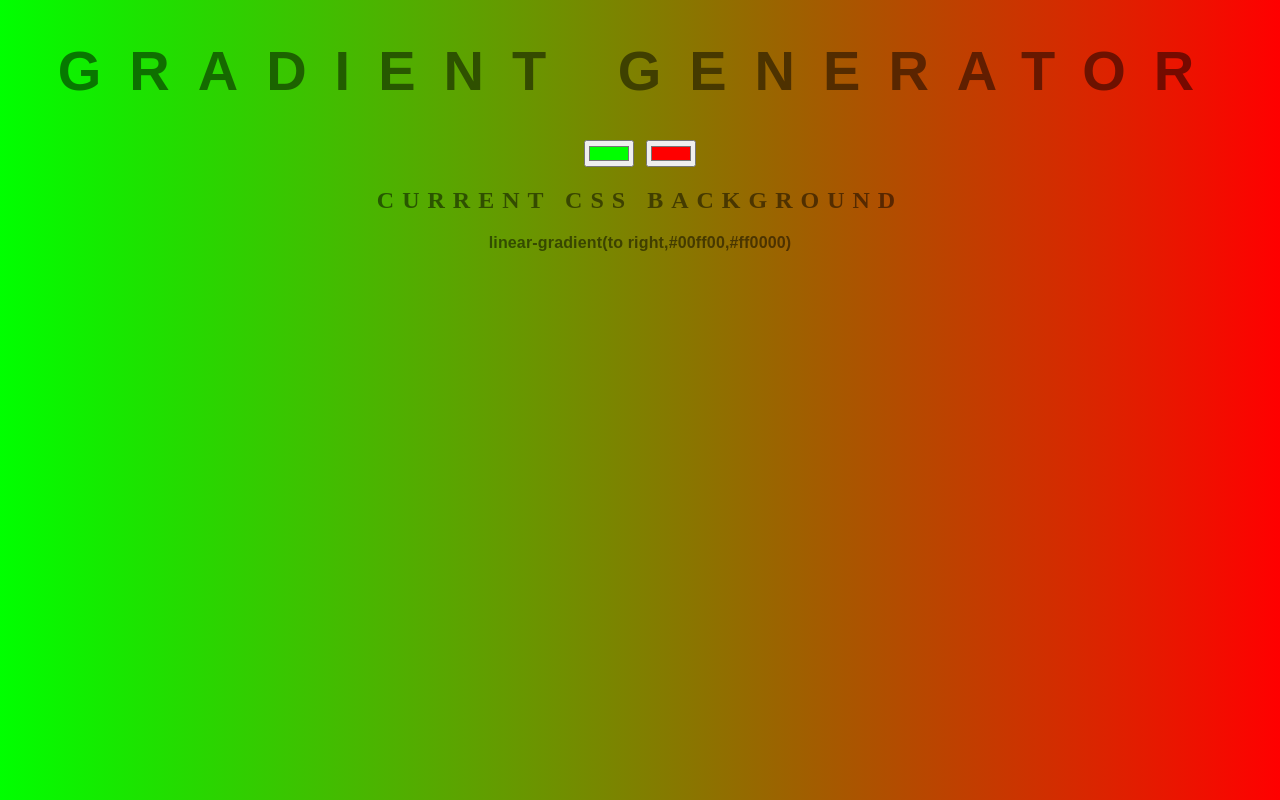
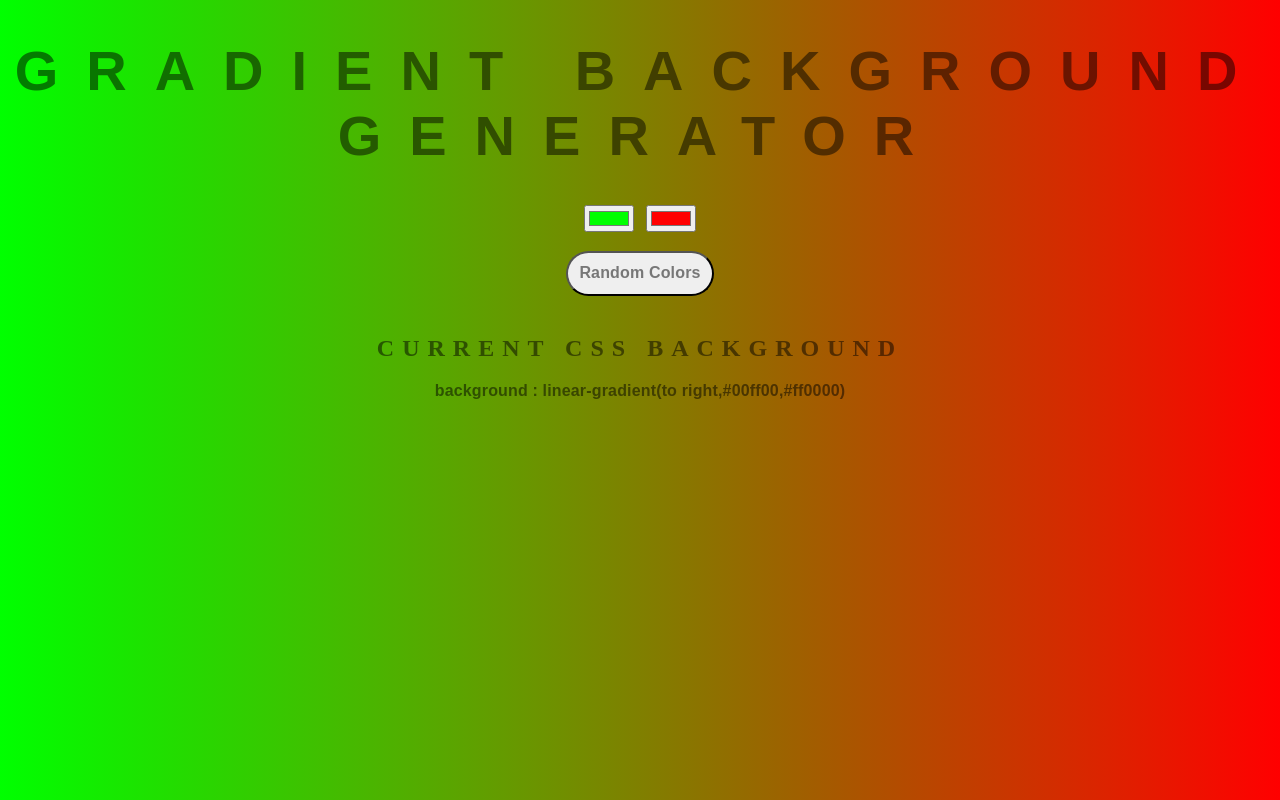
Before and after one commit to dirk005/background-generator, a plain HTML site: page index.html in a window 1280 px wide. Drawn offline with Linux system fonts and the light colour scheme.

Commit message:
adding new info to site

```diff
--- a/index.html
+++ b/index.html
@@ -7,12 +7,12 @@
 </head>
 
 <body id="gradient">
-	<h1>Gradient Generator</h1>
-	<input class="color1" type="color" name="color1" value="#00ff00">
-	<input class="color2" type="color" name="color2" value="#ff0000">
-	<h2>Current CSS background</h2>
-	<h3></h3>
-
+  <h1>Gradient Background Generator</h1>
+  <input class="color1" type="color" name="color1" value="#00ff00">
+  <input class="color2" type="color" name="color2" value="#ff0000"><br>
+  <button>Random Colors</button>
+  <h2>Current CSS background</h2>
+  <h3></h3>
 
 <script type="text/javascript" src="script.js"></script>
 </body>
--- a/script.js
+++ b/script.js
@@ -1,14 +1,41 @@
 var css = document.querySelector("h3");
-var color1 =document.querySelector(".color1");
-var color2 =document.querySelector(".color2");
-var body =document.getElementById("gradient");
-css.textContent = "linear-gradient(to right," +color1.value + "," + color2.value + ")";
+var color1 = document.querySelector(".color1");
+var color2 = document.querySelector(".color2");
+var body = document.getElementById("gradient");
+var colorBtn = document.querySelector("button");
+var color = "";
+setGradient();
 
-function setGradient(){
-	body.style.background = "linear-gradient(to right," +color1.value + "," + color2.value + ")";
-	css.textContent = "linear-gradient(to right," +color1.value + "," + color2.value + ")";
+function setGradient() {
+  body.style.background =
+    "linear-gradient(to right," + color1.value + "," + color2.value + ")";
+  css.textContent =
+    "background : linear-gradient(to right," +
+    color1.value +
+    "," +
+    color2.value +
+    ")";
+}
+function getRandomColor() {
+  var letters = "0123456789ABCDEF";
+  color = "#";
+  for (var i = 0; i < 6; i++) {
+    color += letters[Math.floor(Math.random() * 16)];
+  }
+  console.log(color);
+  return color;
+}
+colorBtn.addEventListener("click", function() {
+  //get first reandom color
+  getRandomColor();
+  console.log(color);
+  color1.value = color;
+  //get second random color
+  getRandomColor();
+  color2.value = color;
+  //set gradient
+  setGradient();
+});
 
-}
-
-color1.addEventListener("input",setGradient);
-color2.addEventListener("input",setGradient);
+color1.addEventListener("input", setGradient);
+color2.addEventListener("input", setGradient);
--- a/style.css
+++ b/style.css
@@ -1,27 +1,35 @@
 body {
-	font: 'Raleway', sans-serif;
-    color: rgba(0,0,0,.5);
+  font: "Raleway", sans-serif;
+  color: rgba(0, 0, 0, 0.5);
   text-align: center;
   text-transform: uppercase;
-    letter-spacing: .5em;
+  letter-spacing: 0.5em;
   top: 15%;
-	background: linear-gradient(to right, #00ff00 , #ff0000); /* Standard syntax */
 }
 
 h1 {
-    font: 600 3.5em 'Raleway', sans-serif;
-    color: rgba(0,0,0,.5);
+  font: 600 3.5em "Raleway", sans-serif;
+  color: rgba(0, 0, 0, 0.5);
   text-align: center;
   text-transform: uppercase;
-    letter-spacing: .5em;
+  letter-spacing: 0.5em;
   width: 100%;
 }
 
 h3 {
-	font: 900 1em 'Raleway', sans-serif;
-    color: rgba(0,0,0,.5);
+  font: 900 1em "Raleway", sans-serif;
+  color: rgba(0, 0, 0, 0.5);
   text-align: center;
   text-transform: none;
   letter-spacing: 0.01em;
-
 }
+button {
+  font: 900 1em "Raleway", sans-serif;
+  color: rgba(0, 0, 0, 0.5);
+  text-align: center;
+  text-transform: none;
+  letter-spacing: 0.01em;
+  margin: 1.2em;
+  padding: 0.7em;
+  border-radius: 25px;
+}
```
Also changed, not shown: 1 other file. Lines whose indentation alone changed are shown as unchanged.
